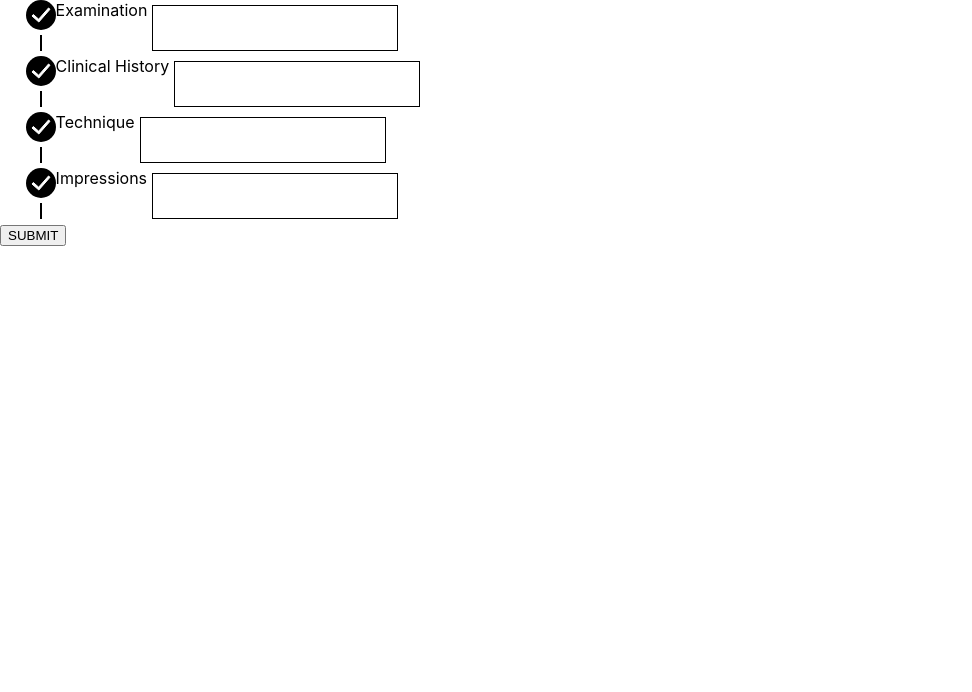
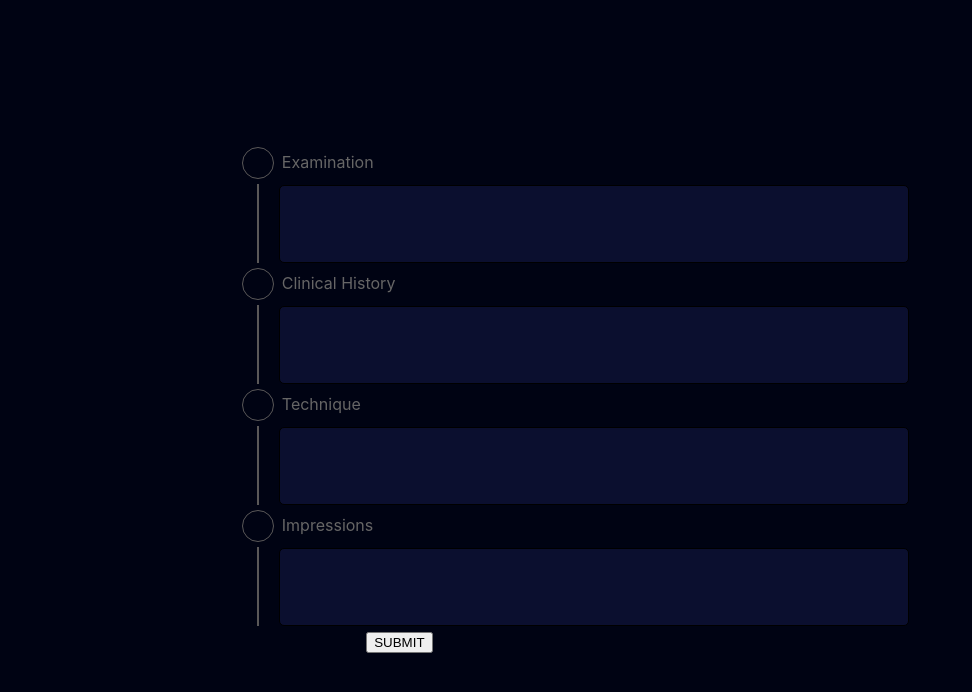
Before and after one commit to Imallek/exercise1-2, a React (Create React App) app: page / in a window 1280 px wide. Shown: the top 692 px of the page, without its empty margins (0-972 px from the left). Built offline with nearby package versions, Linux system fonts and the light colour scheme.

Commit message:
apply styling to all components

```diff
--- a/src/components/formElement.js
+++ b/src/components/formElement.js
@@ -9,13 +9,10 @@ const FormElement = ({ id, data, changeListener, focusListener, addRef }) => {
   return (
     <div className={styles.container}>
       <div className={styles.progress}>
-        <div className={circleStyles}>
-          <CheckMark />
-        </div>
+        <div className={circleStyles}>{touched ? <CheckMark /> : ""}</div>
         <div className={lineStyles}></div>
       </div>
       <div className={styles.inputFields} key={`field-${id}`}>
-        <label htmlFor={id}>{data.name}</label>
         <label className={[styles.inputsizer, styles.stacked].join(" ")}>
           <textarea
             ref={data.selfReference}
@@ -27,6 +24,9 @@ const FormElement = ({ id, data, changeListener, focusListener, addRef }) => {
             rows="1"
           ></textarea>
         </label>
+        <label className={styles.label} htmlFor={id}>
+          {data.name}
+        </label>
       </div>
     </div>
   );
--- a/src/containers/form.js
+++ b/src/containers/form.js
@@ -1,6 +1,7 @@
 import React from "react";
 import FormElement from "../components/formElement";
 import SubmitButton from "../components/button";
+import styles from "./../styles/form.module.css";
 
 class Form extends React.Component {
   constructor(props) {
@@ -34,18 +35,6 @@ class Form extends React.Component {
       },
     };
   }
-
-  check = (event) => {
-    // selfReference.current.parentNode.dataset.value =
-    // selfReference.current.value;
-    // let id = event.target.id;
-    // console.log(id);
-    // this.state.formFields[
-    //   id
-    // ].current.parentNode.dataset.value = this.state.formFields[
-    //   id
-    // ].current.value;
-  };
 
   changeListener = (event) => {
     console.log(event.target.value);
@@ -115,14 +104,14 @@ class Form extends React.Component {
     });
 
     return (
-      <>
+      <div className={styles.main}>
         <form onSubmit={(e) => this.formSubmitHandler(e)}>
           {allFormFields}
           <SubmitButton type="submit" form="form1" value="Submit">
             SUBMIT
           </SubmitButton>
         </form>
-      </>
+      </div>
     );
   }
 }
--- a/src/index.css
+++ b/src/index.css
@@ -5,6 +5,7 @@ body {
     sans-serif;
   -webkit-font-smoothing: antialiased;
   -moz-osx-font-smoothing: grayscale;
+  background-color: #000313;
 }
 
 code {
--- /dev/null
+++ b/src/styles/form.module.css
@@ -0,0 +1,8 @@
+.main {
+  display: flex;
+  justify-content: center;
+  align-items: center;
+  background-color: #000313;
+  height: 100vh;
+  width: 100%;
+}
--- a/src/styles/formElement.module.css
+++ b/src/styles/formElement.module.css
@@ -5,17 +5,20 @@
 }
 
 .inputsizer {
+  order: 2;
   display: inline-grid;
   vertical-align: top;
+  border-radius: 5px;
   -webkit-box-align: center;
   align-items: center;
   position: relative;
   border: solid 1px;
   padding: 0.25em 0.5em;
   margin: 5px;
+  background: #0b0f2f;
 }
 .inputsizer.stacked {
-  padding: 0.5em;
+  padding: 1.5em;
   -webkit-box-align: stretch;
   align-items: stretch;
 }
@@ -27,6 +30,7 @@
 .inputsizer::after,
 .inputsizer input,
 .inputsizer textarea {
+  color: white;
   width: auto;
   min-width: 1em;
   grid-area: 1 / 2;
@@ -49,11 +53,12 @@
   white-space: pre-wrap;
 }
 .inputsizer:focus-within {
-  outline: solid 1px blue;
+  border-color: rgb(26, 117, 255);
 }
-.inputsizer:focus-within > span {
-  color: blue;
+.inputsizer:focus-within + .label {
+  color: white;
 }
+
 .inputsizer:focus-within textarea:focus,
 .inputsizer:focus-within input:focus {
   outline: none;
@@ -62,7 +67,7 @@
   width: 20px;
   height: 20px;
   border-radius: 100px;
-  background-color: black;
+  border: 1px solid rgb(90, 88, 88);
   padding: 15px;
   display: flex;
   align-content: center;
@@ -70,18 +75,20 @@
   color: white;
 }
 .line {
+  border: 1px solid rgb(90, 88, 88);
   width: 2px;
   height: 100%;
-  background-color: black;
   align-self: center;
   margin: 5px 0;
 }
 
 .touched {
-  background-color: green;
+  border: none;
+  background-color: rgb(26, 117, 255);
 }
 .container {
   display: flex;
+  margin-left: -150px;
 }
 .progress {
   display: flex;
@@ -90,4 +97,13 @@
 }
 .inputFields {
   display: flex;
+  width: 50vw;
+  flex-direction: column;
+  align-items: stretch;
+  background-color: #000313;
 }
+.label {
+  order: 1;
+  padding: 0.3rem 1.2rem 0.5rem 0.5rem;
+  color: rgb(102, 102, 102);
+}
```
